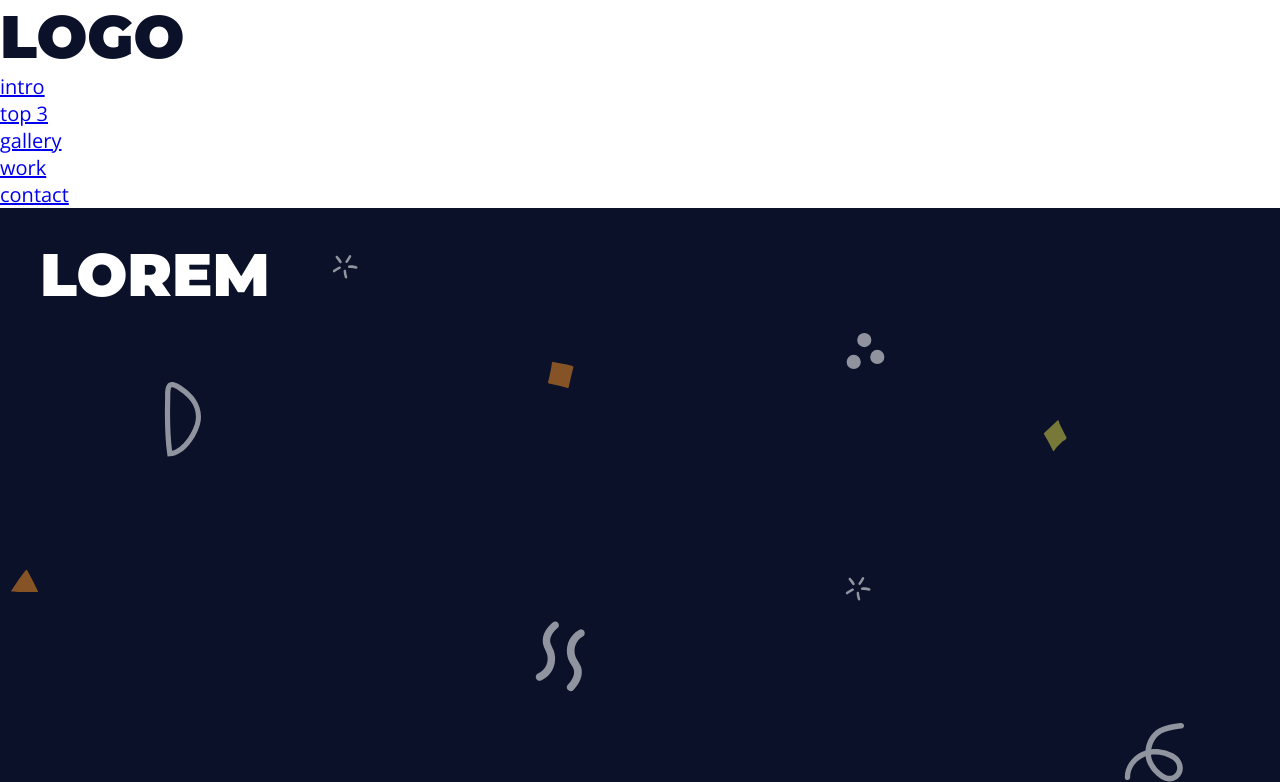
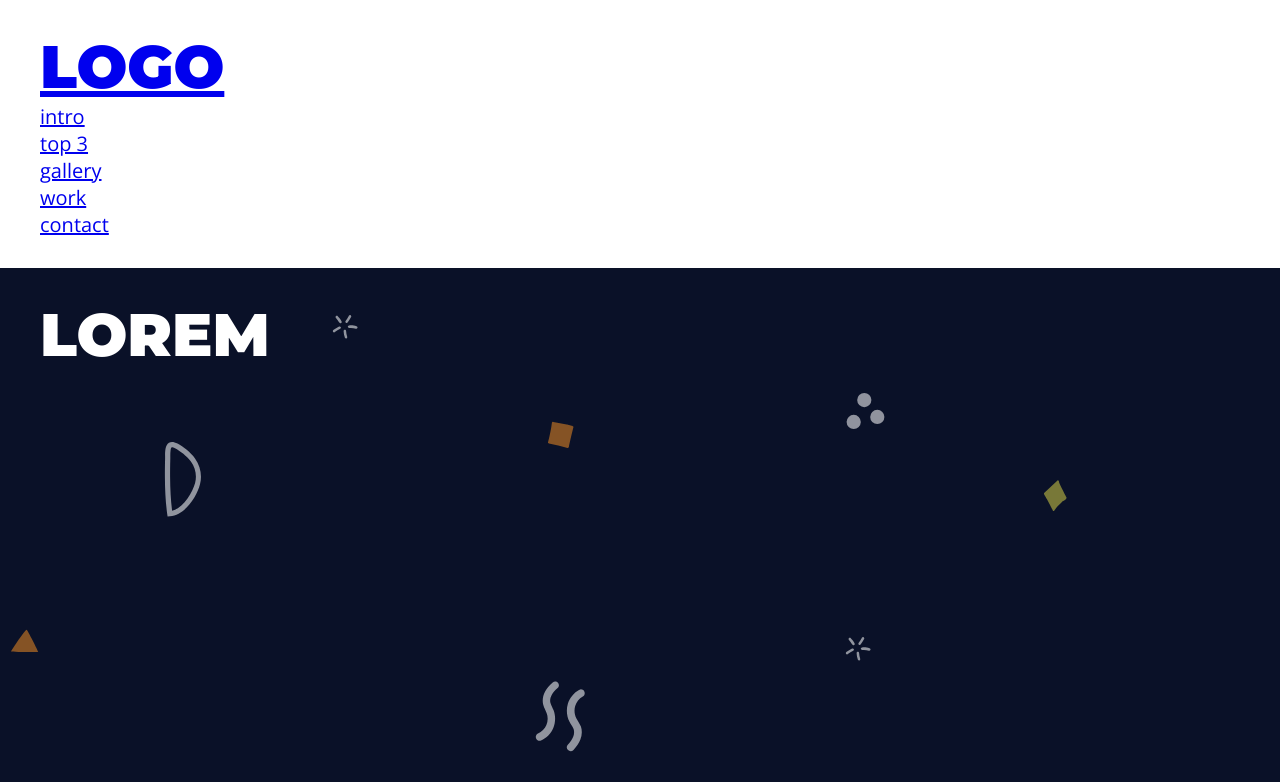
Before and after one commit to rod273/site-do_curso-javascript, a plain HTML site: page index.html in a window 1280 px wide. Shown: the top 782 px of the page. Drawn offline with nearby package versions, Linux system fonts and the light colour scheme.

Commit message:
Update index.html

```diff
--- a/index.html
+++ b/index.html
@@ -6,16 +6,20 @@
     <meta name="viewport" content="width=device-width, initial-scale=1.0">
     <title>Site do curso de Javascript</title>
     <link rel="stylesheet" href="./assets/css/style.css">
+    <link rel="stylesheet" href="./assets/css/elements.css">
+    <link rel="stylesheet" href="./assets/css/classes.css">
+    <link rel="stylesheet" href="./assets/css/variaveis.css">
     <link rel="preconnect" href="https://fonts.gstatic.com">
+    <link rel="stylesheet" href="./assets/css/menu.css">
     <link href="https://fonts.googleapis.com/css2?family=Montserrat:wght@900&display=swap" rel="stylesheet">
     <link rel="preconnect" href="https://fonts.gstatic.com">
     <link href="https://fonts.googleapis.com/css2?family=Open+Sans:ital,wght@0,400;0,700;1,400&display=swap" rel="stylesheet">
 </head>
-<body>
+<body class="main-bg">
 
-    <aside>
-        <h1>Logo</h1>
-
+    <aside class="menu white-bg">
+        <section class="main-content menu-content">
+        <h1><a href="#">Logo</a></h1>
         <nav>
           <ul>
               <li><a href="#">intro</a></li>
@@ -25,6 +29,7 @@
               <li><a href="#">contact</a></li>
           </ul>
         </nav>
+        </section>
     </aside>
 
 
```
